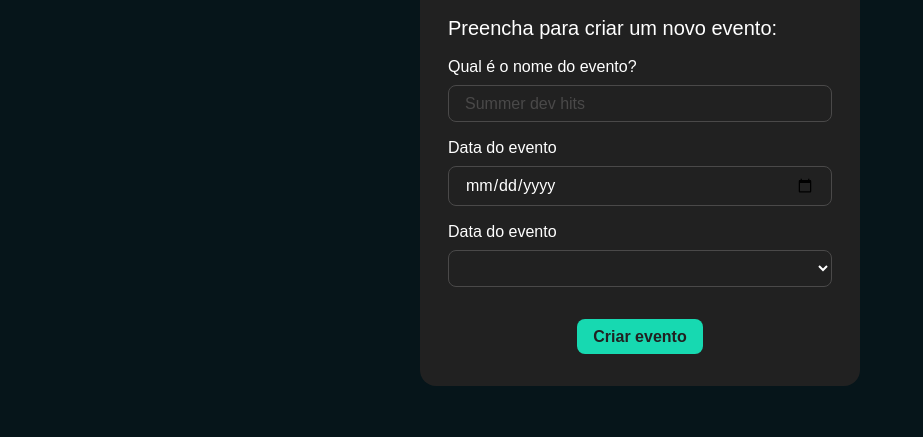
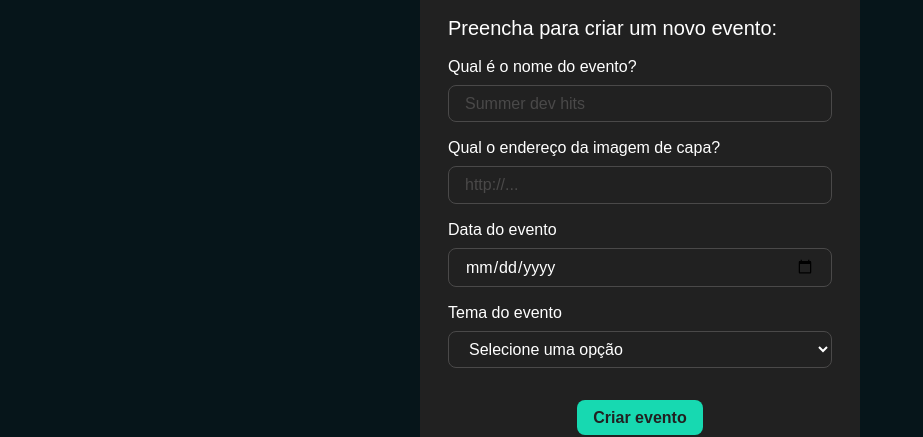
Before and after one commit to Saulorangel87/TechBoard, a React (Vite) app: page / in a window 1280 px wide. Shown: the part 780-1217 px from the top of the page, without its empty margins (0-923 px from the left). Built offline with nearby package versions, Linux system fonts and the light colour scheme.

Commit message:
adicionando eventos

```diff
--- a/src/App.jsx
+++ b/src/App.jsx
@@ -47,7 +47,7 @@ function App() {
         <img src="/logo.png" alt="logo" />
       </header>
       <Banner />
-      <FormularioDeEventos />
+      <FormularioDeEventos temas={temas}/>
        {temas.map(function (item) {
         return (
           <section key={item.id}>
--- a/src/components/ListaSuspensa/Lista-suspensa.css
+++ b/src/components/ListaSuspensa/Lista-suspensa.css
@@ -1,10 +1,27 @@
 .lista-suspensa {
-    border-radius: 8px;
-    background-color: transparent;
-    border: 1px solid #4A4949;
-    font-weight: 400;
-    font-size: 16px;
-    line-height: 120%;
-    color: #FFFFFF;
-    padding: 8px 16px;
+  border-radius: 8px;
+  background-color: #212121; /* Cor sólida para garantir visibilidade */
+  border: 1px solid #4a4949;
+  font-weight: 400;
+  font-size: 16px;
+  line-height: 120%;
+  color: #ffffff;
+  padding: 8px 16px;
+  width: 100%;
+  box-sizing: border-box;
+  cursor: pointer;
 }
+
+.lista-suspensa:focus {
+  outline: none;
+  border-color: #ffffff; /* Destaque branco ao clicar/focar no campo */
+}
+
+.lista-suspensa option {
+  background-color: #212121; /* Define o fundo das opções explicitamente */
+  color: #ffffff;
+}
+
+.lista-suspensa::placeholder {
+  color: #4a4949;
+}
--- a/src/components/ListaSuspensa/index.jsx
+++ b/src/components/ListaSuspensa/index.jsx
@@ -1,9 +1,19 @@
 import "./Lista-suspensa.css";
 
-export function ListaSuspensas() {
+export function ListaSuspensas ({ itens, ...rest }) {
+
   return (
-    <select className="lista-suspensa">
-      <option value=""></option>
+    <select {...rest} className='lista-suspensa' defaultValue="">
+      <option value="" disabled>
+        Selecione uma opção
+      </option>
+      {itens.map(function (item) {
+        return (
+          <option key={item.id} value={item.id}>
+            {item.nome}
+          </option>
+        );
+      })}
     </select>
   );
 }
--- a/src/components/formularioevento/index.jsx
+++ b/src/components/formularioevento/index.jsx
@@ -6,9 +6,20 @@ import { TituloFormulario } from "../tituloformulario";
 import { Botao } from "../campoentrada/Botao";
 import { ListaSuspensas } from "../ListaSuspensa";
 
-export function FormularioDeEventos() {
+export function FormularioDeEventos({ temas }) {
+  function aoFormSubmit(formData) {
+    const evento = {
+      capa: formData.get('capa'),
+      tema: temas.find(function(item){
+        return item.id == formData.get('tema');
+      }),
+      data: new Date(formData.get('dataevento')),
+      titulo: formData.get('nomeEvento'),
+    };
+  }
+
   return (
-    <form className="form-evento">
+    <form className="form-evento" action="aoFormSubmit">
       <TituloFormulario>Preencha para criar um novo evento:</TituloFormulario>
       <div className="campos">
         <CampoDeFormulario>
@@ -21,12 +32,21 @@ export function FormularioDeEventos() {
           />
         </CampoDeFormulario>
         <CampoDeFormulario>
-          <Label htmlFor="dataevento">Data do evento</Label>
-          <CampoDeEntrada type="date" id="dataevento" name="nomeEvento" />
+          <Label htmlFor="capa">Qual o endereço da imagem de capa?</Label>
+          <CampoDeEntrada
+            type="text"
+            id="capa"
+            placeholder="http://..."
+            name="capa"
+          />
         </CampoDeFormulario>
         <CampoDeFormulario>
           <Label htmlFor="dataevento">Data do evento</Label>
-          <ListaSuspensas />
+          <CampoDeEntrada type="date" id="dataevento" name="dataevento" />
+        </CampoDeFormulario>
+        <CampoDeFormulario>
+          <Label htmlFor="tema">Tema do evento</Label>
+          <ListaSuspensas id="tema" name="tema" itens={temas} />
         </CampoDeFormulario>
       </div>
       <div className="acoes">
```
